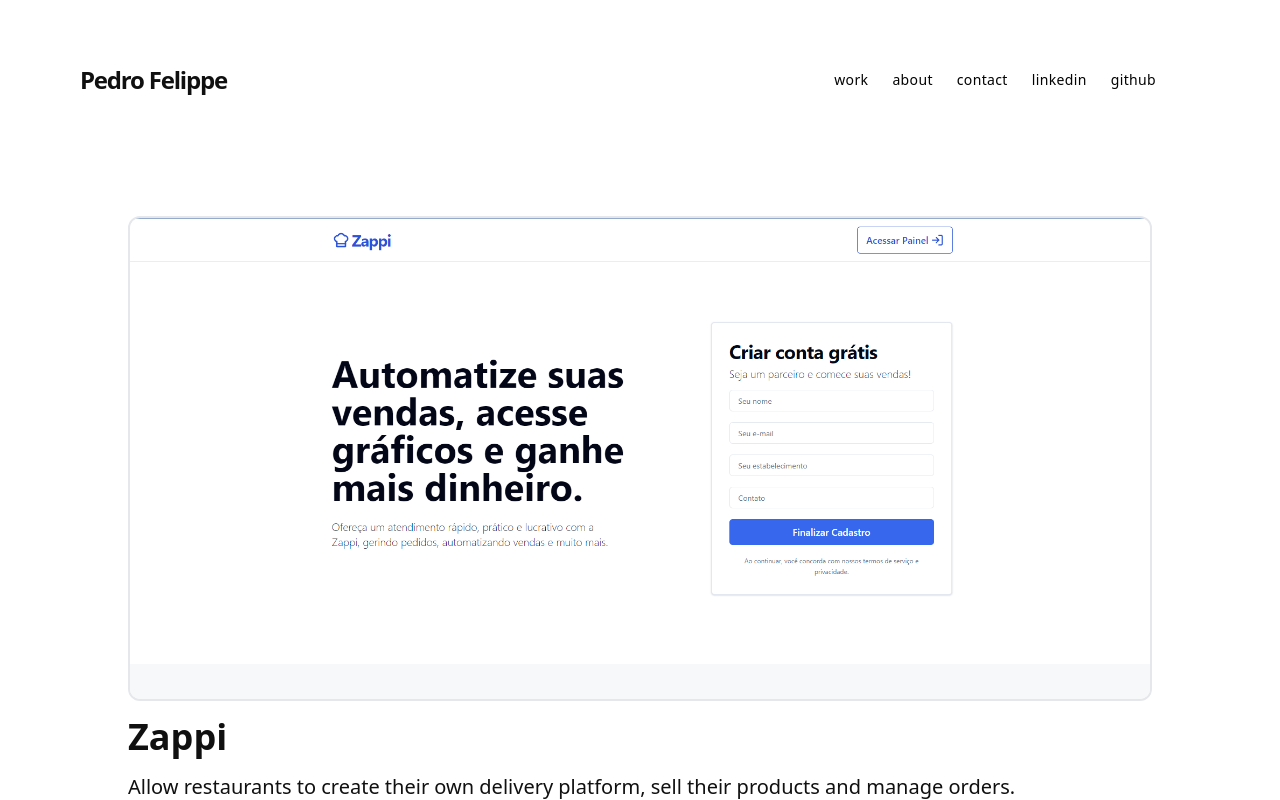
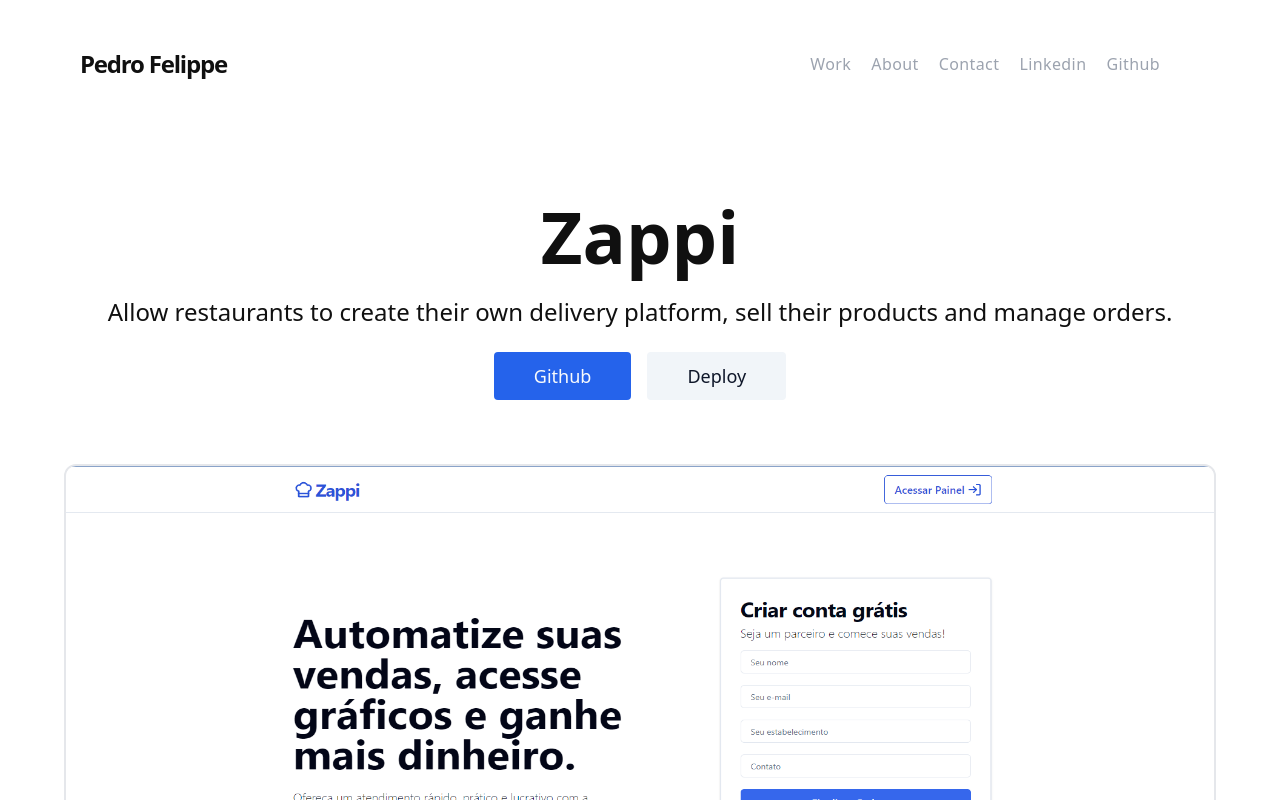
Before and after one commit to pefelippe/Portfolio, a Next.js app: page /projects/1 in a window 1280 px wide. Shown: the top 800 px of the page. Built offline with nearby package versions, Linux system fonts and the light colour scheme.

Commit message:
ajuste dos project cards

```diff
--- a/pages/_app.tsx
+++ b/pages/_app.tsx
@@ -17,9 +17,7 @@ export default function App({ Component, pageProps }: AppProps) {
      dark:bg-[#040404] dark:text-[#f2f2f2]"
     >
       <Head>
-        <title>
-          Pedro Felippe: Software Engineer, UI/UX Designer & Coffee Lover
-        </title>
+        <title>Pedro Felippe</title>
         <meta name="description" content="Portfolio" />
         <link rel="preconnect" href="https://fonts.googleapis.com" />
         <link rel="preconnect" href="https://fonts.gstatic.com" />
--- a/pages/projects/[id].tsx
+++ b/pages/projects/[id].tsx
@@ -33,26 +33,29 @@ function ProjectDetails() {
     );
   }
   return (
-    <motion.div
-      initial={{ opacity: 0, y: 50 }}
-      animate={{ opacity: 1, y: 0 }}
-      transition={{ duration: 0.75, delay: 0.5 }}
-      className="min-h-screen flex flex-col  justify-start gap-4 max-w-5xl mx-auto items-start mt-20 pt-10 "
-    >
-      <Image
-        src={projectInfo.imgUrl}
-        alt={projectInfo.title}
-        width={2000}
-        className="border-2 rounded-xl"
-        height={400}
-      />
-      <div className="w-full justify-between flex">
-        <div className="flex gap-12 font-medium text-xl items-center justify-between w-full">
-          <p className="text-4xl font-bold ">{projectInfo.title}</p>
-        </div>
-      </div>
-      <p className="text-xl font-normal ">{projectInfo.description}</p>
-      <div className="flex gap-4 font-medium text-xl">
+    <motion.div className="min-h-[60vh] flex flex-col  justify-center text-center  max-w-6xl mx-auto items-center mt-20 pt-10 gap-6">
+      <motion.p
+        initial={{ opacity: 0, y: 50 }}
+        animate={{ opacity: 1, y: 0 }}
+        transition={{ duration: 0.75 }}
+        className="text-7xl font-bold "
+      >
+        {projectInfo.title}
+      </motion.p>
+      <motion.p
+        initial={{ opacity: 0, y: 50 }}
+        animate={{ opacity: 1, y: 0 }}
+        transition={{ duration: 0.75, delay: 0.5 }}
+        className="text-2xl font-normal "
+      >
+        {projectInfo.description}
+      </motion.p>
+      <motion.div
+        initial={{ opacity: 0, y: 50 }}
+        animate={{ opacity: 1, y: 0 }}
+        transition={{ duration: 0.75, delay: 0.75 }}
+        className="flex gap-4 font-medium text-2xl pb-10"
+      >
         <Link href={projectInfo.repo} target="_blank">
           <Button className="text-lg py-6 px-10 rounded">Github</Button>
         </Link>
@@ -61,7 +64,16 @@ function ProjectDetails() {
             Deploy
           </Button>
         </Link>
-      </div>
+      </motion.div>
+      <motion.img
+        initial={{ opacity: 0, y: 50 }}
+        animate={{ opacity: 1, y: 0 }}
+        transition={{ duration: 0.75, delay: 1 }}
+        src={projectInfo.imgUrl}
+        alt={projectInfo.title}
+        width={2000}
+        className="border-2 rounded-xl h-[65vh]"
+      />
     </motion.div>
   );
 }
--- a/src/components/ProjectCard.tsx
+++ b/src/components/ProjectCard.tsx
@@ -1,8 +1,9 @@
 import { GitHubLogoIcon } from "@radix-ui/react-icons";
 import { motion } from "framer-motion";
-import { GithubIcon, LinkIcon } from "lucide-react";
+import { LinkIcon } from "lucide-react";
 import Link from "next/link";
 
+import { Skills } from "./Skills";
 import { Button } from "./ui/button";
 
 type IProjectCard = {
@@ -31,51 +32,33 @@ function ProjectCard({
   return (
     <motion.div
       initial={{ opacity: 0, x: initialX }}
-      animate={{ opacity: 1, x: 0 }}
-      transition={{ duration: 0.5, delay: 1 }}
-      className=" flex max-lg:flex-col gap-2 lg:gap-8 min-h-fit h-full items-start text-start  justify-center  w-full "
+      whileInView={{ opacity: 1, x: 0 }}
+      transition={{ duration: 0.5 }}
+      className="relative flex min-h-fit h-full items-start text-start  hover:opacity-80
+       justify-center flex-col w-full "
     >
       <Link
-        href={`/projects/${id}`}
-        className="relative shadow  overflow-hidden w-full h-full  rounded hover:opacity-80 "
+        href={`projects/${id}`}
+        className="relative shadow  overflow-hidden w-full h-full min-h-[280px] lg:min-h-[400px] xl:min-h-[450px] "
       >
         <motion.img
           src={imgUrl}
           alt="card image"
-          className="overflow-hidden object-cover w-full h-full min-h-[350px] md:min-h-[400px] lg:min-h-[550px] border-2 dark:border-[#222]"
+          className="overflow-hidden object-cover w-full h-full min-h-[280px] lg:min-h-[400px] xl:min-h-[550px] "
         />
+
+        <div
+          className="absolute inset-0 flex flex-col gap-3 justify-center items-center text-center w-full text-md p-6 py-3
+         bg-black bg-opacity-85 opacity-0 hover:opacity-90 transition-opacity"
+        >
+          <p className="text-xl md:text-5xl font-extralight tracking-tight text-white">
+            {title}
+          </p>
+          <p className="text-sm md:text-xl  text-white max-w-md font-normal">
+            {description}
+          </p>
+        </div>
       </Link>
-
-      {/* <div
-        className="flex flex-col gap-2 justify-center items-start text-start text-md py-2 lg:max-w-sm  w-full h-full lg:my-auto
-       hover:opacity-100 transition-opacity"
-      >
-        <p className="text-xl md:text-3xl font-bold tracking-tight ">{title}</p>
-
-        <p className="text-base  dark:text-gray-300 max-w-md font-normal">
-          {description}
-        </p>
-
-        <div className="flex gap-2 w-full text-sm font-medium">
-          {stack.map((tech) => (
-            <p key={tech} className="bg-blue w-fit px-2 py-1 text-white">
-              {tech}
-            </p>
-          ))}{" "}
-        </div>
-
-        <div className="flex flex-col w-full gap-4 pt-3">
-          <Link href={repo} target="_blank">
-            <Button
-              variant={"outline"}
-              className="w-full  text-lg py-6 flex gap-2"
-            >
-              <GitHubLogoIcon className="h-6 w-6" /> Github
-            </Button>
-          </Link>
-          <Button className="w-full text-lg py-6 text-white">Deploy</Button>
-        </div>
-      </div> */}
     </motion.div>
   );
 }
--- a/src/components/layout/Header.tsx
+++ b/src/components/layout/Header.tsx
@@ -22,7 +22,7 @@ const Header = () => {
     path === router.pathname ? "text-blue font-medium" : "";
 
   return (
-    <motion.header className=" flex pt-16 w-full z-40 mx-auto">
+    <motion.header className=" flex pt-12 w-full z-40 mx-auto">
       <motion.nav
         initial={{ opacity: 0, y: -25 }}
         animate={{ opacity: 1, y: 0 }}
@@ -34,29 +34,48 @@ const Header = () => {
         </Link>
 
         <motion.div
-          className=" flex top-0 bottom-0 h-full justify-center   text-[#030303] dark:text-[#aaa]	 font-normal
-            items-center w-fit space-x-6 text-sm lowercase tracking-widest"
+          className="flex top-0 bottom-0 h-full justify-center text-gray-400 dark:text-[#aaa] font-medium
+         max-md:hidden items-center w-fit space-x-5 text-base tracking-widest"
         >
-          <Link href="/" className={`tracking-wide  hover:text-blue`}>
+          <Link
+            href="/"
+            className={`tracking-wide hover:text-blue ${
+              router.pathname === "/" ? "font-bold text-blue" : ""
+            }`}
+          >
             <p>Work</p>
           </Link>
-          <Link href="/about" className={`tracking-wide  hover:text-blue`}>
+          <Link
+            href="/about"
+            className={`tracking-wide hover:text-blue ${
+              router.pathname === "/about" ? "font-bold text-blue" : ""
+            }`}
+          >
             <p>About</p>
           </Link>
-          <Link href="/contact" className={`tracking-wide  hover:text-blue`}>
+          <Link
+            href="/contact"
+            className={`tracking-wide hover:text-blue ${
+              router.pathname === "/contact" ? "font-bold text-blue" : ""
+            }`}
+          >
             <p>Contact</p>
           </Link>
           <Link
             target="_blank"
             href="https://www.linkedin.com/in/pedro-felippe/"
-            className={`tracking-wide  hover:text-blue`}
+            className={`tracking-wide hover:text-blue ${
+              router.pathname === "/linkedin" ? "font-bold text-blue" : ""
+            }`}
           >
             <p>Linkedin</p>
           </Link>
           <Link
             target="_blank"
             href="https://github.com/pefelippe"
-            className={`tracking-wide  hover:text-blue`}
+            className={`tracking-wide hover:text-blue ${
+              router.pathname === "/github" ? "font-bold text-blue" : ""
+            }`}
           >
             <p>Github</p>
           </Link>
```
